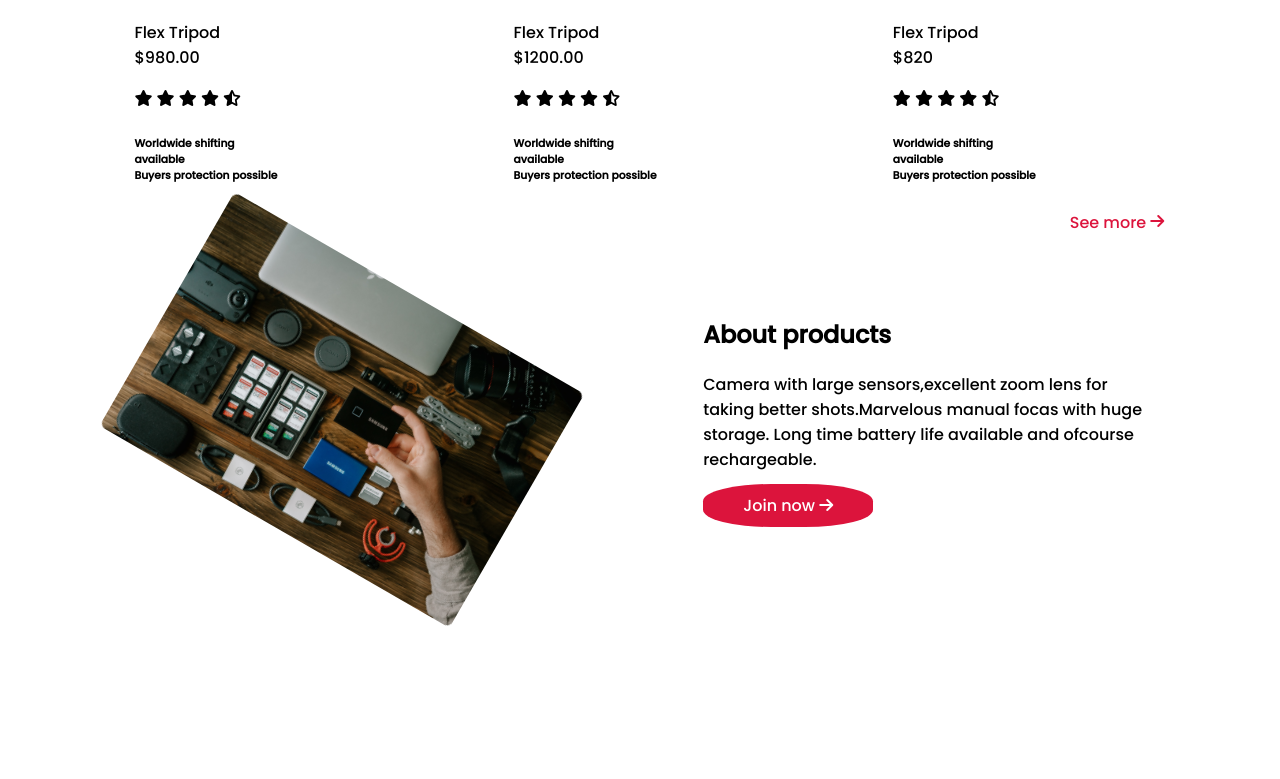
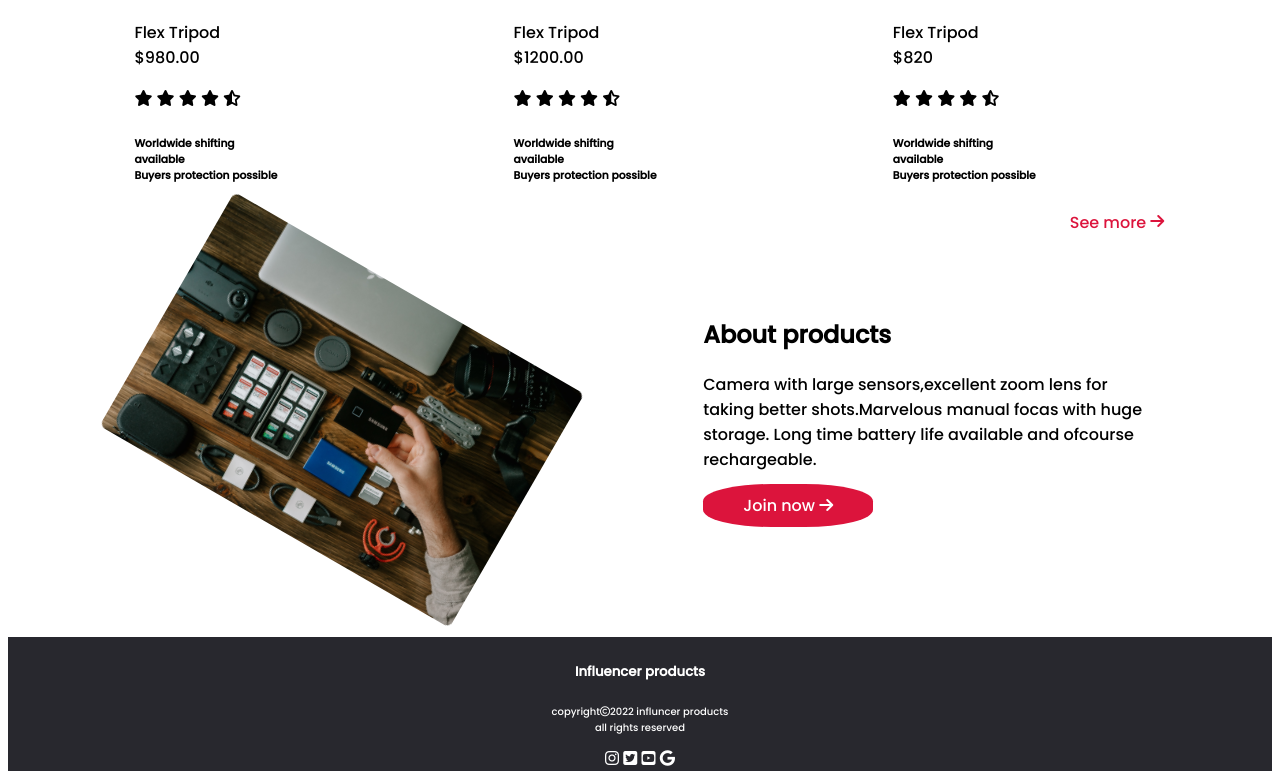
Before and after one commit to TanjidaJahanChowdhury/second-assignment, a plain HTML site: page index.html in a window 1280 px wide. Shown: the part 1916-2695 px from the top of the page. Before the commit the page ends 2588 px from the top, so only its background shows below. Drawn offline with Linux system fonts and the light colour scheme.

Commit message:
footer add

```diff
--- a/index.html
+++ b/index.html
@@ -156,6 +156,16 @@
             </div>
 
         </section>
+        <!-- ---footer--- -->
+        <footer class="footer-design">
+            <h5 class="foot-header">Influencer products</h5>
+            <p class="footer-para">copyright<i class="far fa-copyright"></i>2022 influncer products <br>all rights
+                reserved</p>
+            <i class="fab fa-instagram"></i>
+            <i class="fab fa-twitter-square"></i>
+            <i class="fab fa-youtube-square"></i>
+            <i class="fab fa-google"></i>
+        </footer>
 
     </main>
 
--- a/style.css
+++ b/style.css
@@ -63,3 +63,14 @@ body{
 .last-sec{
     padding-top:5%;
 }
+.foot-header{
+    padding-top:2%;
+}
+.footer-design{
+    text-align: center;
+    background-color:rgb(40, 40, 46);
+    color:white;
+}
+.footer-para{
+    font-size:10px;
+}
```
